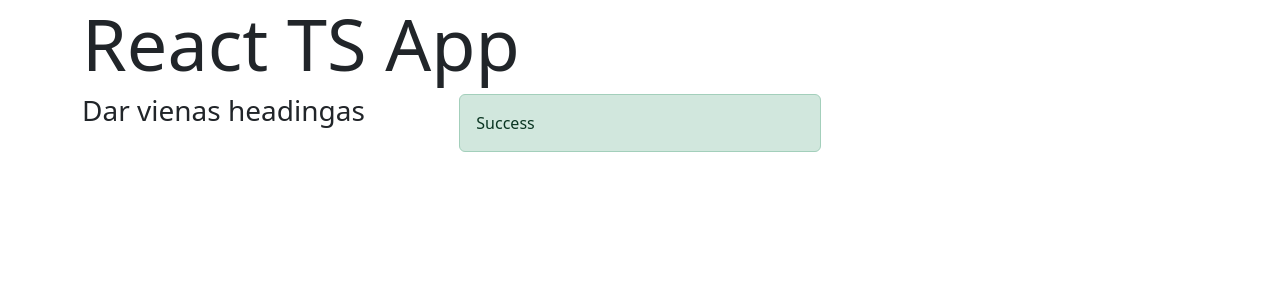
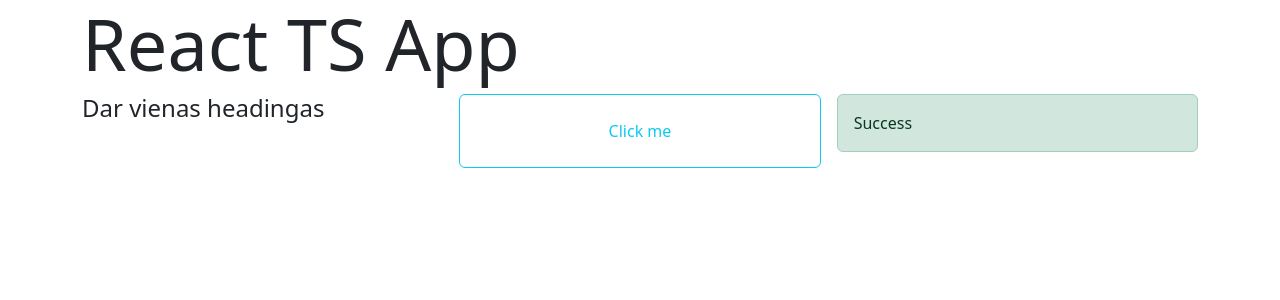
Before and after one commit to Tarvydas-Sarunas/01_react_ts_intro, a React (Vite) app: page / in a window 1280 px wide. Shown: the top 300 px of the page. Built offline with nearby package versions, Linux system fonts and the light colour scheme.

Commit message:
button container heading ne props and children

```diff
--- a/src/App.tsx
+++ b/src/App.tsx
@@ -1,3 +1,4 @@
+import Button from './components/Button';
 import Greet from './components/Greet';
 import Grid from './components/Grid';
 import Heading from './components/Heading';
@@ -6,6 +7,7 @@ import Person from './components/Person';
 import PersonList from './components/PersonList';
 import { PersonObj } from './components/PersonObj.type';
 import Status from './components/Status';
+import Container from './components/Container';
 
 function App() {
   const personObj: PersonObj = {
@@ -32,12 +34,21 @@ function App() {
     },
   ];
 
+  function printName(): void {
+    console.log('Hi my name is James');
+  }
+
+  function sum(sk1: number, sk2: number): number {
+    return sk1 + sk2;
+  }
+
   return (
-    <div className='container'>
+    <Container>
       <h1 className='display-2'>React TS App</h1>
       {/* <Heading title='Sveiki' /> */}
       <Grid>
-        <Heading>Dar vienas headingas</Heading>
+        <Heading size={4}>Dar vienas headingas</Heading>
+        <Button onClick={printName} sumuok={sum} />
         <Status status='success' />
       </Grid>
       {false && (
@@ -49,7 +60,7 @@ function App() {
           <Greet name='Mike' amaount={10_000_000} />
         </>
       )}
-    </div>
+    </Container>
   );
 }
 
--- /dev/null
+++ b/src/components/Button.tsx
@@ -0,0 +1,12 @@
+type ButtonProps = {
+  onClick: () => void;
+  sumuok: (a: number, b: number) => number;
+};
+
+export default function Button(props: ButtonProps) {
+  return (
+    <button className='btn btn-outline-info' onClick={props.onClick}>
+      Click me
+    </button>
+  );
+}
--- /dev/null
+++ b/src/components/Container.tsx
@@ -0,0 +1,7 @@
+type Container = {
+  children: React.ReactNode;
+};
+
+export default function Container(props: Container) {
+  return <div className='container'>{props.children}</div>;
+}
--- a/src/components/Heading.tsx
+++ b/src/components/Heading.tsx
@@ -1,9 +1,11 @@
 type HeadingProps = {
   title?: string;
   children: string;
+  size?: 1 | 2 | 3 | 4 | 5 | 6;
 };
 
 export default function Heading(props: HeadingProps) {
+  const size = props.size ? props.size : 3;
   console.log('props ===', props);
-  return <h3>{props.children}</h3>;
+  return <h3 className={`fs-${size}`}>{props.children}</h3>;
 }
```
